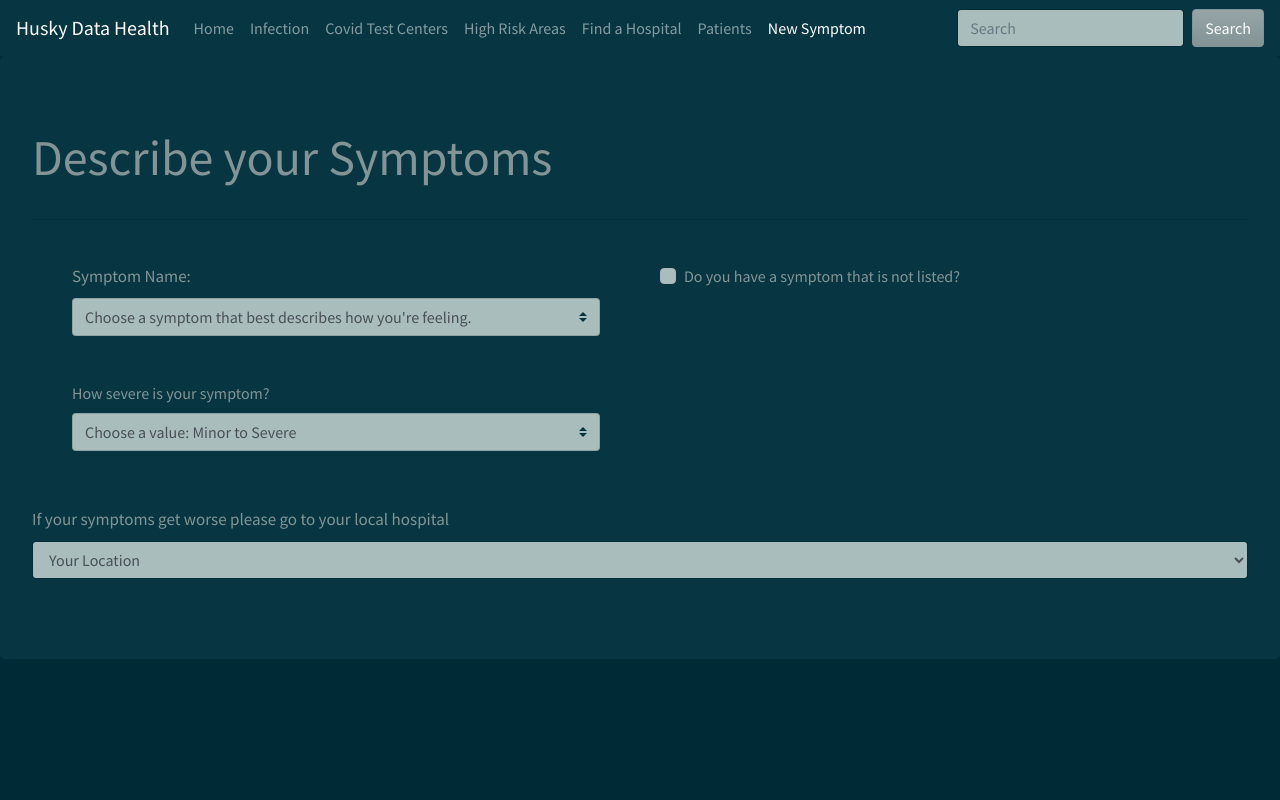
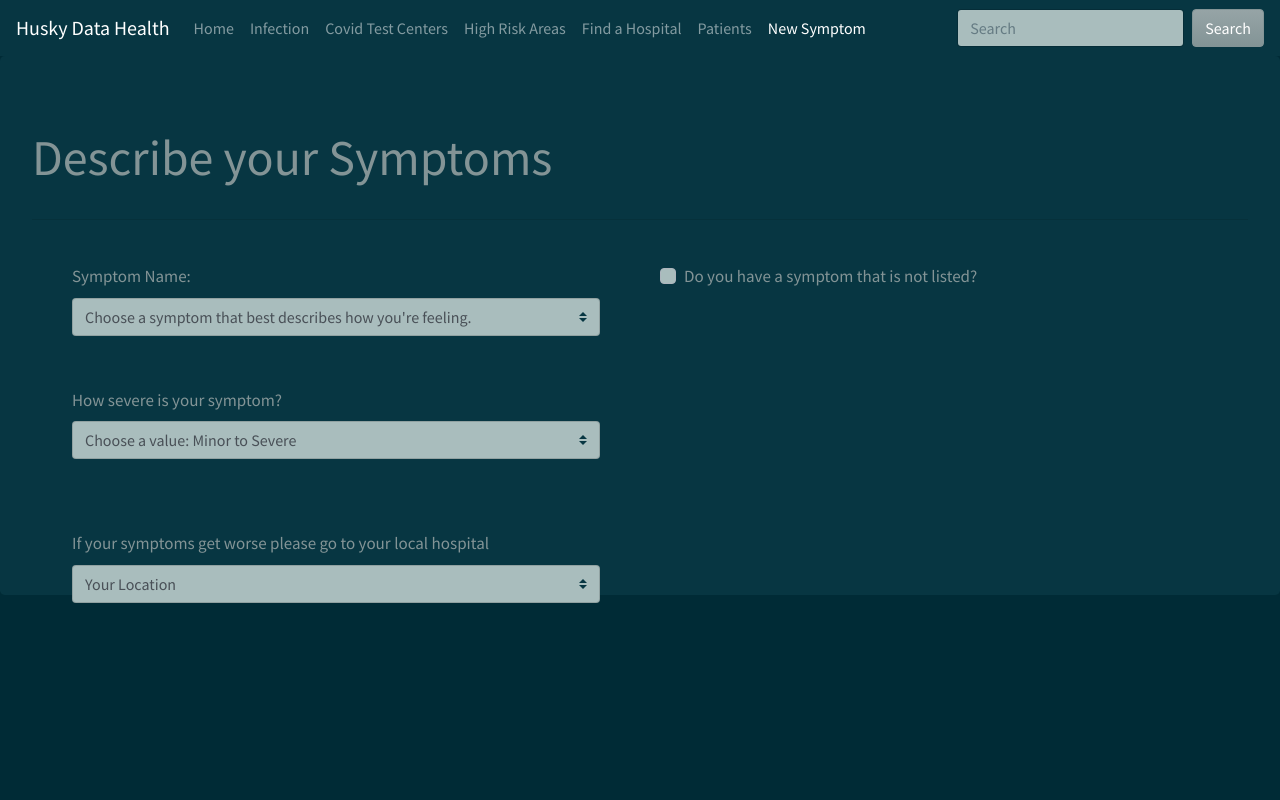
Before and after one commit to elijah-freeman/HuskyDataIncWebApp, a PHP site: page /new_symptoms.php in a window 1280 px wide. Run offline with PHP 8.4, Linux system fonts and the light colour scheme; data comes from the database, SQL or seed files in the repository.

Commit message:
Finished with v1 of new symptom webpage

```diff
--- a/new_symptoms.php
+++ b/new_symptoms.php
@@ -77,7 +77,7 @@
                     <div class="form-group">
                         <label style="font-size: 17px" for="symptom_select">Symptom Name:
                         </label>
-                        <select class = "custom-select" name="symptom_desc"  id='symptom_select' onchange='changeVisibilityHide();'>
+                        <select class = "custom-select" name="symptom_desc"  id='symptom_select' onchange='changeVisibilityHide(); hideAlert()'>
                             <option selected>Choose a symptom that best describes how you're feeling.</option>
 
                             <?php
@@ -116,10 +116,10 @@
                         <div id="new-symptom" class="form-group">
                             <div class="custom-control custom-checkbox">
                                 <input type="checkbox" class="custom-control-input" id="new-symptom-checkbox" onchange="addNewSymptom()">
-                                <label id='new-symptom-label' class="custom-control-label" for="new-symptom-checkbox">Do you have a symptom that is not listed?</label>
+                                <label style="font-size: 17px" id='new-symptom-label' class="custom-control-label" for="new-symptom-checkbox">Do you have a symptom that is not listed?</label>
                             </div>
-                            <input name="new_symptom" style="visibility: hidden" type="text" class="form-control" id="symptomInput" aria-describedby="symptom_help" placeholder="Describe your symptom">
-                            <small style="visibility: hidden"  id="symptom_help" class="form-text text-muted">Please use a single word to describe your symptom (e.g. fever, headache, chills, etc).</small>
+                            <input name="new_symptom" style="visibility: hidden" type="text" class="form-control" id="symptomInput" aria-describedby="symptom_help" placeholder="Name your symptom">
+                            <small style="visibility: hidden"  id="symptom_help" class="form-text text-muted">Please use a single word to name your symptom (e.g. fever, headache, chills, etc).</small>
                         </div>
                     </div>
 
@@ -128,7 +128,7 @@
 
                 <div class="float-child2">
                     <div class="form-group" id="severity_dropdown" >
-                        <label for="severity-select" id="severity_selector_label">How severe is your symptom?</label>
+                        <label style="font-size: 17px" for="severity-select" id="severity_selector_label">How severe is your symptom?</label>
                         <select class="custom-select" name="severity" id="severity-select" onchange='changeVisibility(); hospitalNearYouVisible()'>
                             <option selected>Choose a value: Minor to Severe </option>
                             <option value="1">1 Mild</option>
@@ -147,12 +147,13 @@
 
                 </div>
 
-
                 <div class="container">
                     <div class="btn-holder">
-                        <button style="visibility: hidden" id="submit_button" type="submit" class="btn btn-primary" onclick='getElementById("form-one").submit();'>Submit</button>
+                        <button  style="visibility: hidden" id="submit_button"  class="btn btn-primary" onclick='this.form.submit()'>Submit</button>
                     </div>
                 </div>
+
+
 
 
                 <?php
@@ -179,7 +180,19 @@
                         if (!mysqli_query($connection, $sql)) {
                             echo "Error: Could not execute $sql";
                         } else {
-                            echo $_POST['symptom_desc'];
+                            ?>
+
+                            <div  id='symptom_alert'>
+                                <div class="alert alert-dismissible alert-info">
+                                    <h4 class="alert-heading">Symptom Recorded</h4>
+                                    <p class="mb-0">We have recorded your <?php echo $_POST['symptom_desc']; ?> symptom.
+                                        If you feel unwell or your symptom worsen please find
+                                        your nearest hospital below. If you would like to record another
+                                        symptom re-enter the above information. <a href="covid_test_center.php" class="alert-link">Find a Test Center</a>.</p>
+                                </div>
+                            </div>
+
+                            <?php
                         }
 
                     } // end if (isset)
@@ -189,13 +202,15 @@
             </form>
 
 
-        <form id='hospital_near_you' style='visibility: visible' method="GET" action="new_symptoms.php">
+
+        <form  class ="second_form" id='hospital_near_you' style='visibility: visible' method="GET" action="new_symptoms.php">
 
             <!-- div container for the drop down form select bar -->
             <div class="form-group">
+                <div class="small-container">
                 <label style="font-size: 17px" for="county_control_form">If your symptoms get worse please go to your local hospital
                 </label>
-                <select class = "form-control" name="hospital_county" onchange='this.form.submit()' id='county_control_form'>
+                <select class = "custom-select" name="hospital_county" onchange='this.form.submit()'id='county_control_form'>
                     <option selected>Your Location</option>
 
                     <?php
@@ -221,10 +236,11 @@
                     }
                     ?>
                 </select>
+                </div>
+
+            </div>
 
 
-
-            </div>
             <?php
 
             if ($_SERVER["REQUEST_METHOD"] == "GET")
@@ -234,7 +250,9 @@
             ?>
 
             <p>&nbsp;</p>
+            <div class="second-container">
             <table class="table table-hover">
+
                 <thead>
                 <tr class="table-success">
                     <th scope="col">Hospital Near You</th>
@@ -281,6 +299,10 @@
 
             </table>
 
+            </div>
+
+
+
         </form>
         </div>
 
@@ -293,6 +315,7 @@
         function changeVisibilityHide() {
             document.getElementById('submit_button').style.visibility = 'hidden';
         }
+
 
         function addNewSymptom() {
 
@@ -308,6 +331,10 @@
             document.getElementById('hospital_near_you').style.visibility = 'visible'
         }
 
+        function hideAlert() {
+            document.getElementById('symptom_alert').style.visibility = 'hidden'
+        }
+
 
     </script>
     </body>
--- a/styleguide_general.css
+++ b/styleguide_general.css
@@ -11,7 +11,7 @@
     width: 50%;
     float: left;
     padding-left:20px;
-    padding-bottom: 5px;
+    padding-bottom: 10px;
     padding-right: 40px;
 }
 
@@ -32,7 +32,8 @@
 }
 
 .container .btn-holder {
-    justify-content: flex-end;
+    justify-content: left;
+    padding-left: 40%;
     display:flex;
 }
 
@@ -40,3 +41,29 @@
 #new-symptom-label {
     padding-bottom:9px;
 }
+
+.small-container {
+    width: 50%;
+    float: left;
+    padding-left:40px;
+    padding-bottom: 60px;
+    padding-right: 40px;
+}
+
+#symptom_alert {
+    padding-left:4%;
+    padding-right:4%;
+    width:100%;
+    justify-content: center;
+    display:flex;
+}
+
+.second-container {
+    padding-left:4%;
+    padding-right:4%;
+    width:100%;
+    justify-content: center;
+    display:flex;
+
+
+}
```
